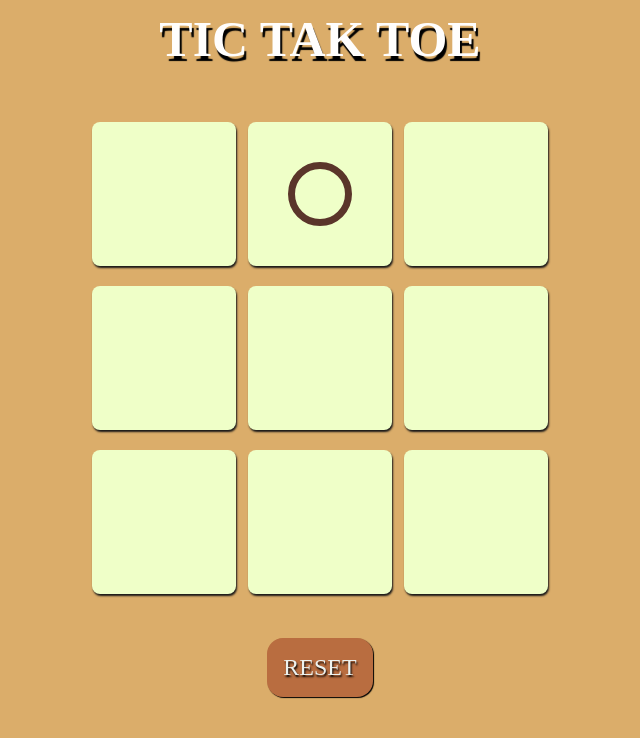
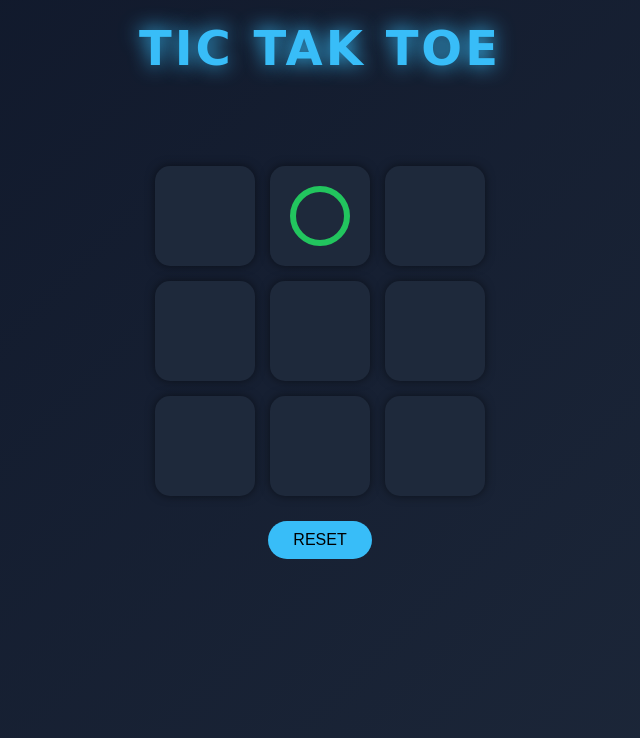
Before and after one commit to anujghimire07/Tic-Tac-Toe-Game, a plain HTML site: page tttgame.html in a window 1280 px wide. Both pictures are taken after a click on the button 640 px from the left and 194 px from the top of the page. Shown: the whole page, without its empty margins (320-960 px from the left). Drawn offline with Linux system fonts and the light colour scheme; a web font is replaced by a local one.

Commit message:
code updated

```diff
--- a/tttgame.css
+++ b/tttgame.css
@@ -1,127 +1,92 @@
+/* Reset */
 * {
     margin: 0;
     padding: 0;
+    box-sizing: border-box;
 }
 
+/* Body Styling */
 body {
-            background-color: #DBAD6A;
-            font-family: 'DynaPuff';
-            text-shadow: 2px 5px 1px black;
+    font-family: "DynaPuff", cursive;
+    background: linear-gradient(135deg, #0f172a, #1e293b);
+    color: white;
     text-align: center;
-        }
-
-        #title {
-            color: rgb(255, 254, 253);
-            padding: 10px;
-            font-size: 50px;
-
-        }
-
-        .message_container {
-            display: grid;
-            justify-content: center;
+    min-height: 100vh;
+    display: flex;
+    flex-direction: column;
     align-items: center;
 }
 
-
-        .messageproperties {
-            background-color: #5A352A;
-            font-family: 'DynaPuff';
-            text-shadow: 2px 1px 1px black;
-            text-align: center;
-            color: rgb(255, 254, 253);
-            padding: 2vmin;
-            margin: 1vmin;
-            border: 1vmin;
-            width: 200px;
-            border-radius: 40px;
-
-
+/* Title */
+#title {
+    margin-top: 20px;
+    font-size: 3rem;
+    letter-spacing: 3px;
+    color: #38bdf8;
+    text-shadow: 0 0 20px #38bdf8;
 }
 
+/* Game Container */
 .container {
-            height: 70vh;
-            display: flex;
-            justify-content: center;
-            align-items: center;
-            gap: 1.5vmin;
+    margin-top: 30px;
 }
 
+/* Grid */
 .game {
-            height: 60vmin;
-            width: 60vmin;
-            display: flex;
-            flex-wrap: wrap;
-            justify-content: center;
-            align-items: center;
-            gap: 1.5vmin;
+    display: grid;
+    grid-template-columns: repeat(3, 100px);
+    gap: 15px;
 }
 
+/* Boxes */
 .box {
-            height: 18vmin;
-            width: 18vmin;
-            border-radius: 0.5rem;
+    height: 100px;
+    width: 100px;
+    border-radius: 15px;
     border: none;
-            box-shadow: 1px 2px 2px rgb(25, 24, 24);
-            display: flex;
-            justify-content: center;
-            align-items: center;
-            background-color: #EFFFC8;
-        }
+    background: #1e293b;
+    cursor: pointer;
+    transition: 0.3s;
+    position: relative;
+    box-shadow: 0 0 10px rgba(0,0,0,0.5);
 
-        #reset {
-            padding: 1rem;
-            font-size: 1.5rem;
-            background-color: #B96D40;
-            border-radius: 1rem;
-            border: none;
-            font-family: 'DynaPuff';
-            color: #EDF2EF;
-            text-shadow: 1px 2px 2px black;
-            box-shadow: 1px 1px 1px black
-        }
-
-        #reset:hover {
-            background-color: #D34E24;
-            transition: 0.2s background-color ease-in-out;
-        }
-
-        #newgame {
-            padding: 1rem;
-            font-size: 1.5rem;
-            background-color: #B96D40;
-            border-radius: 1rem;
-            border: none;
-            font-family: 'DynaPuff';
-            color: #EDF2EF;
-            text-shadow: 1px 2px 2px black;
-            box-shadow: 1px 1px 1px black
-        }
-
-        .circle {
-            width: 50px;
-            height: 50px;
-            border: 7px solid #5A352A;
-            border-radius: 50%;
-        }
-
-        .cross {
-            width: 100px;
-            height: 100px;
-            position: relative;
+    /* CENTERING FIX */
     display: flex;
     justify-content: center;
     align-items: center;
 }
 
-        /* X shape */
+.box:hover {
+    transform: scale(1.05);
+    box-shadow: 0 0 15px #38bdf8;
+}
+
+/* Circle */
+.circle {
+    width: 60px;
+    height: 60px;
+    border: 6px solid #22c55e;
+    border-radius: 50%;
+    animation: pop 0.3s ease;
+}
+
+/* Cross */
+.cross {
+    position: relative;
+    width: 60px;
+    height: 60px;
+}
+
 .cross::before,
 .cross::after {
     content: "";
     position: absolute;
-            width: 70%;
-            height: 8px;
-            background-color: #5A352A;
+    width: 60px;
+    height: 6px;
+    background: #ef4444;
+    top: 50%;
+    left: 0;
+    transform-origin: center;
 }
 
 .cross::before {
@@ -132,7 +97,63 @@
     transform: rotate(-45deg);
 }
 
-        .hidereset {
+/* Animation */
+@keyframes pop {
+    from {
+        transform: scale(0);
+        opacity: 0;
+    }
+    to {
+        transform: scale(1);
+        opacity: 1;
+    }
+}
+
+/* Buttons */
+#reset, #newgame {
+    margin-top: 25px;
+    padding: 10px 25px;
+    border: none;
+    border-radius: 20px;
+    font-size: 1rem;
+    cursor: pointer;
+    transition: 0.3s;
+}
+
+/* Reset Button */
+#reset {
+    background: #38bdf8;
+    color: black;
+}
+
+#reset:hover {
+    background: #0ea5e9;
+    box-shadow: 0 0 10px #38bdf8;
+}
+
+/* New Game Button */
+#newgame {
+    background: #22c55e;
+    color: black;
+}
+
+#newgame:hover {
+    background: #16a34a;
+    box-shadow: 0 0 10px #22c55e;
+}
+
+/* Message */
+.message_container {
+    margin-top: 20px;
+    height: 40px;
+}
+
+.message {
+    font-size: 1.5rem;
+}
+
+/* Hidden Classes */
+.hidemessage {
     display: none;
 }
 
@@ -140,6 +161,22 @@
     display: none;
 }
 
-        .hidemessage {
+.hidereset {
     display: none;
 }
+
+/* Winner Message Styling */
+.messageproperties {
+    color: #facc15;
+    text-shadow: 0 0 10px #facc15;
+    animation: glow 1s infinite alternate;
+}
+
+@keyframes glow {
+    from {
+        text-shadow: 0 0 10px #facc15;
+    }
+    to {
+        text-shadow: 0 0 25px #facc15;
+    }
+}
```
Lines whose indentation alone changed are shown as unchanged.
